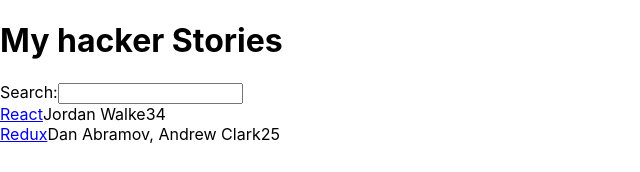
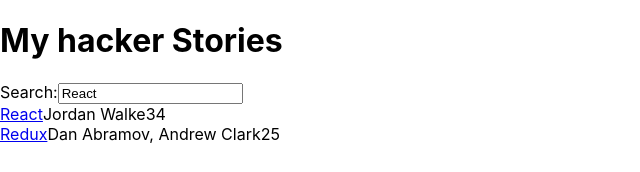
Before and after one commit to vikram-gsu/hacker-stories, a React (Create React App) app: page / in a window 1280 px wide. Shown: the top 172 px of the page, without its empty margins (0-640 px from the left). Built offline with nearby package versions, Linux system fonts and the light colour scheme.

Commit message:
Added Search and ListItem components

```diff
--- a/src/App.jsx
+++ b/src/App.jsx
@@ -1,27 +1,69 @@
-import React from 'react';
+import React, { useEffect, useState } from 'react';
 import PropTypes from 'prop-types';
 
 function List({ list }) {
   return (
     <div>
-      {list.map((story) => (
-        <div key={story.objectID}>
-          <span>
-            <a href={story.url}>{story.title}</a>
-          </span>
-          <span>{story.author}</span>
-          <span>{story.num_comments}</span>
-          <span>{story.points}</span>
-        </div>
-      ))}
+      {list.map(
+        ({
+          objectID,
+          url,
+          title,
+          author,
+          num_comments: numComments,
+          points,
+        }) => (
+          <div key={objectID}>
+            <span>
+              <a href={url}>{title}</a>
+            </span>
+            <span>{author}</span>
+            <span>{numComments}</span>
+            <span>{points}</span>
+          </div>
+        ),
+      )}
     </div>
   );
 }
+
 List.propTypes = {
   list: PropTypes.instanceOf(Array).isRequired,
 };
 
+function Search({ searchText, onSearchTextChange }) {
+  return (
+    <label htmlFor="search">
+      Search:
+      <input
+        type="text"
+        id="search"
+        value={searchText}
+        onChange={onSearchTextChange}
+      />
+    </label>
+  );
+}
+Search.propTypes = {
+  searchText: PropTypes.string.isRequired,
+  onSearchTextChange: PropTypes.func.isRequired,
+};
+const useSemiPersistentStorage = (key, initialState) => {
+  const [value, setValue] = useState(
+    localStorage.getItem(key) || initialState,
+  );
+  useEffect(() => {
+    localStorage.setItem(key, value);
+  }, [value, key]);
+
+  return [value, setValue];
+};
+
 function App() {
+  const [searchText, setSearchText] = useSemiPersistentStorage(
+    'search',
+    'React',
+  );
   const stories = [
     {
       title: 'React',
@@ -40,13 +82,16 @@
       objectID: 1,
     },
   ];
+  const handleSearch = (e) => {
+    setSearchText(e.target.value);
+  };
   return (
     <div>
       <h1>My hacker Stories</h1>
-      <label htmlFor="search">
-        Search:
-        <input type="text" id="search" />
-      </label>
+      <Search
+        searchText={searchText}
+        onSearchTextChange={handleSearch}
+      />
       <List list={stories} />
     </div>
   );
```
